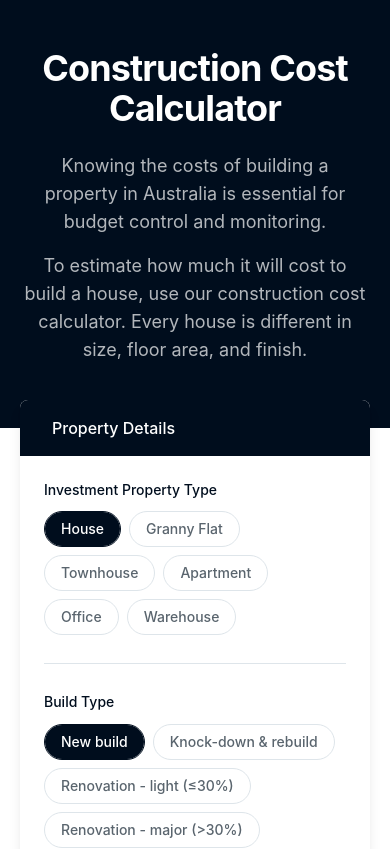
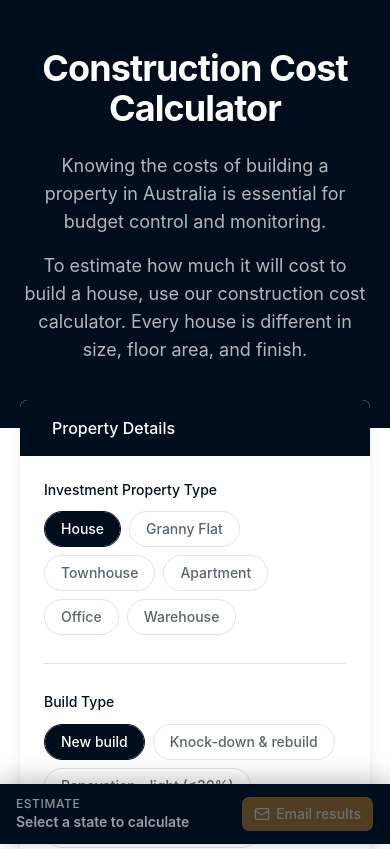
Before and after one commit to necriesa/construction-cost-calculator, a React (Vite) app: page / in a window 390 px wide. Shown: the top 849 px of the page. Built offline with nearby package versions, Linux system fonts and the light colour scheme.

Commit message:
Add MobileResultsBar and Email schema
Introduce a MobileResultsBar component for mobile UIs and integrate it into App.tsx. Move the long disclaimer from the ResultsPanel into the main form area so it displays above the mobile bar.

```diff
--- a/src/App.tsx
+++ b/src/App.tsx
@@ -1,5 +1,6 @@
 import ResultsPanel from "./components/calculator/ResultsPanel"
 import CalculatorForm from "./components/calculator/CalculatorForm"
+import MobileResultsBar from "./components/calculator/MobileResultsBar"
 import { useCalculator } from "./hooks/useCalculator"
 import { useState } from "react"
 import type { CalculatorFormInput } from "./lib/formSchemas"
@@ -25,13 +26,31 @@ export function App() {
         </p>
       </header>
 
-      <main className="mx-auto -mt-7 grid max-w-[1280px] grid-cols-1 items-start gap-6 px-5 pb-16 md:grid-cols-[1fr_420px]">
-        <CalculatorForm onValuesChange={setFormValues} />
+      {/* pb-28 on mobile leaves room above the fixed MobileResultsBar */}
+      <main className="mx-auto -mt-7 grid max-w-[1280px] grid-cols-1 items-start gap-6 px-5 pb-28 md:grid-cols-[1fr_420px] md:pb-16">
+        <div>
+          <CalculatorForm onValuesChange={setFormValues} />
+          <div className="mt-6 rounded-md border border-muted-foreground/15 bg-muted-foreground/5 p-2 dark:bg-primary-foreground/10">
+            <p className="text-xs leading-relaxed text-muted-foreground">
+              <span className="font-bold">Disclaimer:</span> Please note that
+              every effort has been made to ensure that the information provided
+              in this guide is accurate. You should note, however, that the
+              information is intended as a guide only, providing an overview of
+              general information available to property investors. This guide is
+              not intended to be an exhaustive source of information and should
+              not be seen to constitute legal or tax advice. You should, where
+              necessary, seek a second professional opinion for any legal or tax
+              issues raised in your investing affairs.
+            </p>
+          </div>
+        </div>
 
         <aside className="sticky top-6 hidden md:block">
           <ResultsPanel results={results} formValues={formValues} />
         </aside>
       </main>
+
+      <MobileResultsBar results={results} formValues={formValues} />
     </div>
   )
 }
--- /dev/null
+++ b/src/components/calculator/MobileResultsBar.tsx
@@ -0,0 +1,76 @@
+import { MailIcon } from "lucide-react"
+import { Button } from "@/components/ui/button"
+import type { CalculatorResults } from "@/hooks/useCalculator"
+import type { CalculatorFormInput } from "@/lib/formSchemas"
+import { FINISH_LEVELS } from "@/lib/data"
+
+interface MobileResultsBarProps {
+  results: CalculatorResults
+  formValues: CalculatorFormInput | null
+}
+
+const fmt = (n: number) =>
+  n.toLocaleString("en-AU", {
+    style: "currency",
+    currency: "AUD",
+    maximumFractionDigits: 0,
+  })
+
+const MobileResultsBar = ({ results, formValues }: MobileResultsBarProps) => {
+  const finishLabel =
+    FINISH_LEVELS.find((f) => f.value === formValues?.finishLevel)?.label ??
+    "Standard"
+
+  return (
+    <div className="fixed right-0 bottom-0 left-0 z-50 md:hidden">
+      <div className="h-px bg-gradient-to-r from-transparent via-primary-foreground/20 to-transparent" />
+
+      <div className="bg-primary px-4 py-3 shadow-[0_-4px_24px_rgba(0,0,0,0.25)]">
+        <div className="flex items-center justify-between gap-3">
+          <div className="min-w-0 flex-1">
+            {results.isReady ? (
+              <>
+                <p className="truncate text-xs font-medium tracking-wider text-primary-foreground/55 uppercase">
+                  {finishLabel} Finish Estimate
+                </p>
+                <p className="text-2xl leading-tight font-bold text-primary-foreground">
+                  {fmt(results.midEstimate)}
+                </p>
+                <p className="text-xs text-primary-foreground/55">
+                  {fmt(results.ratePerSqm)}/m² &middot; {formValues?.floorArea}{" "}
+                  m²
+                </p>
+              </>
+            ) : (
+              <>
+                <p className="text-xs font-medium tracking-wider text-primary-foreground/55 uppercase">
+                  Estimate
+                </p>
+                <p className="text-sm font-semibold text-primary-foreground/60">
+                  Select a state to calculate
+                </p>
+              </>
+            )}
+          </div>
+
+          <Button
+            variant="secondary"
+            disabled={!results.isReady}
+            className="shrink-0 gap-1.5 disabled:opacity-40"
+          >
+            <MailIcon className="h-4 w-4" />
+            <span>Email results</span>
+          </Button>
+        </div>
+      </div>
+
+      {/* Safe-area spacer for phones with home bars */}
+      <div
+        className="bg-primary"
+        style={{ height: "env(safe-area-inset-bottom)" }}
+      />
+    </div>
+  )
+}
+
+export default MobileResultsBar
--- a/src/components/calculator/ResultsPanel.tsx
+++ b/src/components/calculator/ResultsPanel.tsx
@@ -63,7 +63,9 @@ const ResultsPanel = ({ results, formValues }: ResultsPanelProps) => {
                   <p className="text-2xl font-bold text-primary-foreground">
                     {fmt(results.lowEstimate)}
                   </p>
-                  <p className="text-xs text-primary-foreground/60">-8% variance</p>
+                  <p className="text-xs text-primary-foreground/60">
+                    -8% variance
+                  </p>
                 </CardContent>
               </Card>
               <Card className="text-center" variant="outline">
@@ -74,7 +76,9 @@ const ResultsPanel = ({ results, formValues }: ResultsPanelProps) => {
                   <p className="text-2xl font-bold text-primary-foreground">
                     {fmt(results.highEstimate)}
                   </p>
-                  <p className="text-xs text-primary-foreground/60">+9% variance</p>
+                  <p className="text-xs text-primary-foreground/60">
+                    +9% variance
+                  </p>
                 </CardContent>
               </Card>
             </div>
@@ -106,7 +110,8 @@ const ResultsPanel = ({ results, formValues }: ResultsPanelProps) => {
               rel="noopener noreferrer"
             >
               <Button
-                className="mt-6 w-full rounded-md bg-chart-2 p-6 font-bold text-primary-foreground hover:bg-chart-2/80"
+                variant="secondary"
+                className="mt-6 w-full p-6 font-bold"
                 size="lg"
               >
                 Order Initial Cost Report <ArrowRight />
@@ -114,26 +119,13 @@ const ResultsPanel = ({ results, formValues }: ResultsPanelProps) => {
             </a>
 
             <Button
-              className="mt-4 w-full rounded-md p-6 font-bold text-primary-foreground/70 border-primary-foreground/20 hover:bg-primary-foreground/10 hover:text-primary-foreground"
+              className="mt-4 w-full rounded-md border-primary-foreground/20 p-6 font-bold text-primary-foreground/70 hover:bg-primary-foreground/10 hover:text-primary-foreground"
               variant="outline"
             >
               <MailIcon /> Email me these results
             </Button>
           </>
         )}
-        <div className="mt-6 rounded-md border border-primary-foreground/15 bg-primary-foreground/5 p-2">
-          <p className="text-xs leading-relaxed text-primary-foreground/50">
-            <span className="font-bold">Disclaimer: </span>Please note that
-            every effort has been made to ensure that the information provided
-            in this guide is accurate. You should note, however, that the
-            information is intended as a guide only, providing an overview of
-            general information available to property investors. This guide is
-            not intended to be an exhaustive source of information and should
-            not be seen to constitute legal or tax advice. You should, where
-            necessary, seek a second professional opinion for any legal or tax
-            issues raised in your investing affairs.
-          </p>
-        </div>
       </div>
     </div>
   )
--- a/src/components/ui/button.tsx
+++ b/src/components/ui/button.tsx
@@ -13,7 +13,7 @@ const buttonVariants = cva(
         outline:
           "border-border border-muted-foreground bg-background bg-transparent hover:border-muted hover:text-muted aria-expanded:bg-muted aria-expanded:text-foreground dark:hover:bg-input/30",
         secondary:
-          "bg-secondary text-secondary-foreground hover:bg-[color-mix(in_oklch,var(--secondary),var(--foreground)_5%)] aria-expanded:bg-secondary aria-expanded:text-secondary-foreground",
+          "rounded-md bg-chart-2 text-primary-foreground hover:bg-[color-mix(in_oklch,var(--chart-2),var(--foreground)_5%)] aria-expanded:bg-chart-2 aria-expanded:text-primary-foreground",
         ghost:
           "hover:bg-muted hover:text-foreground aria-expanded:bg-muted aria-expanded:text-foreground dark:hover:bg-muted/50",
         destructive:
```
